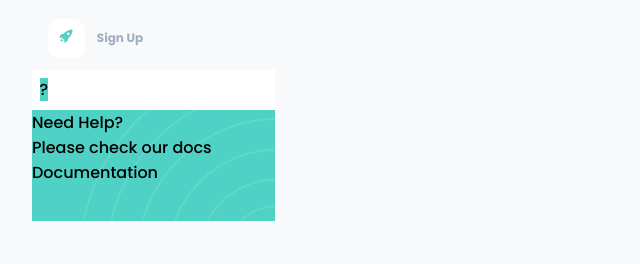
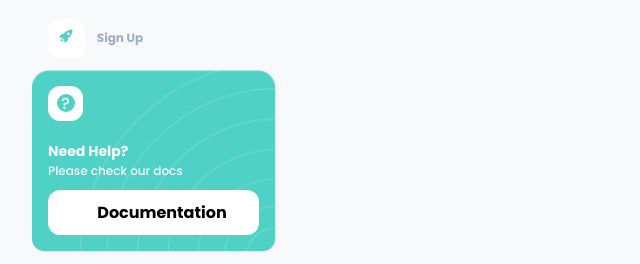
Before and after one commit to Stephen4018/VANDELAY-INDUSTRIES, a React (Create React App) app: page / in a window 1280 px wide. Shown: the part 1062-1326 px from the top of the page, without its empty margins (0-640 px from the left). Before the commit the page ends 1299 px from the top, so only its background shows below. Built offline with nearby package versions, Linux system fonts and the light colour scheme.

Commit message:
concluded sidebar styling and actions

```diff
--- a/src/component/AsideComp.js
+++ b/src/component/AsideComp.js
@@ -66,7 +66,9 @@ const AsideComp = () => {
         <div className="aside-footer">
           <div className="aside-footer-inner">
             <div className="question">
-              <span>?</span>
+              <div className="question-inner">
+                <span>?</span>
+              </div>
             </div>
             <div className="question-text">
               <p className="bold">Need Help?</p>
--- a/src/styles/aside.scss
+++ b/src/styles/aside.scss
@@ -5,6 +5,11 @@
     align-items: center;
     padding: 0.75rem 1rem;
     margin-top: 0.15rem;
+    &:hover {
+      .text {
+        color: black;
+      }
+    }
     .icon {
       background: #ffffff;
       color: #4fd1c5;
@@ -15,6 +20,7 @@
       color: #a0aec0;
       font-weight: 700;
       font-size: 0.75rem;
+      transition: all 100ms ease-in-out;
     }
   }
   .aside-section-inner {
@@ -53,17 +59,60 @@
     font-size: 0.75rem;
   }
   .aside-footer {
+    padding: 1rem;
     background-image: url(../component/image.png);
     background-repeat: no-repeat;
     width: 100%;
-    height: 9.416rem;
+    // height: 9.416rem;
+    border-radius: 12px;
+
     background-size: cover;
     &-inner {
       .question {
-        background: white;
-        padding: 0.472rem;
-        span {
-          background: #4fd1c5;
+        display: flex;
+
+        &-inner {
+          background: white;
+          display: flex;
+          justify-content: center;
+          align-items: center;
+          height: 35px;
+          width: 35px;
+          border-radius: 12px;
+          span {
+            background: #4fd1c5;
+            height: 18px;
+            width: 18px;
+            border-radius: 50%;
+            display: flex;
+            align-items: center;
+            justify-content: center;
+            color: #ffffff;
+          }
+        }
+      }
+      .question-text {
+        margin-top: 1.34rem;
+        .bold {
+          color: #ffffff;
+          font-size: 14px;
+          font-weight: 700;
+          line-height: 140%;
+        }
+        .light {
+          font-weight: 400;
+          font-size: 12px;
+          color: #ffffff;
+        }
+      }
+      .documentation {
+        background-color: #ffffff;
+        border-radius: 12px;
+        padding-block: 10px;
+        margin-top: 10.5px;
+        p {
+          margin: 0 3.078125rem;
+          font-weight: 700;
         }
       }
     }
--- a/src/styles/custom.scss
+++ b/src/styles/custom.scss
@@ -1,3 +1,4 @@
 @import "./layout.scss";
 @import "./aside.scss";
 @import "./variables";
+@import "./header.scss";
```
Also changed, not shown: src/styles/header.scss (added).
